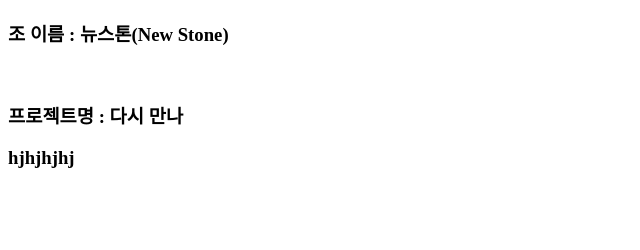
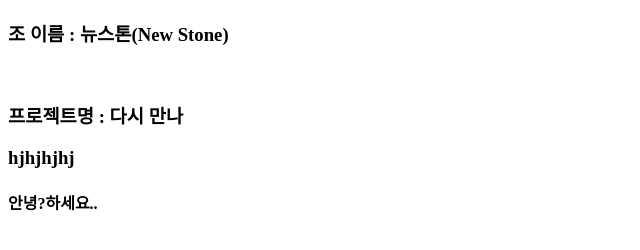
Before and after one commit to TeamFinalKH/testGitHub, a plain HTML site: page testGitHub/webapps/index.html in a window 1280 px wide. Shown: the part 70-320 px from the top of the page, without its empty margins (0-640 px from the left). Drawn offline with Linux system fonts and the light colour scheme.

Commit message:
2020-07-08_19:22 hj commit test 2

```diff
--- a/testGitHub/webapps/index.html
+++ b/testGitHub/webapps/index.html
@@ -9,5 +9,6 @@
 <h3>조 이름 : 뉴스톤(New Stone) </h3><br />
 <h3>프로젝트명 : 다시 만나</h3>
 <h3>hjhjhjhj</h3>
+<h4>안녕?하세요..</h4>
 </body>
 </html>
```
